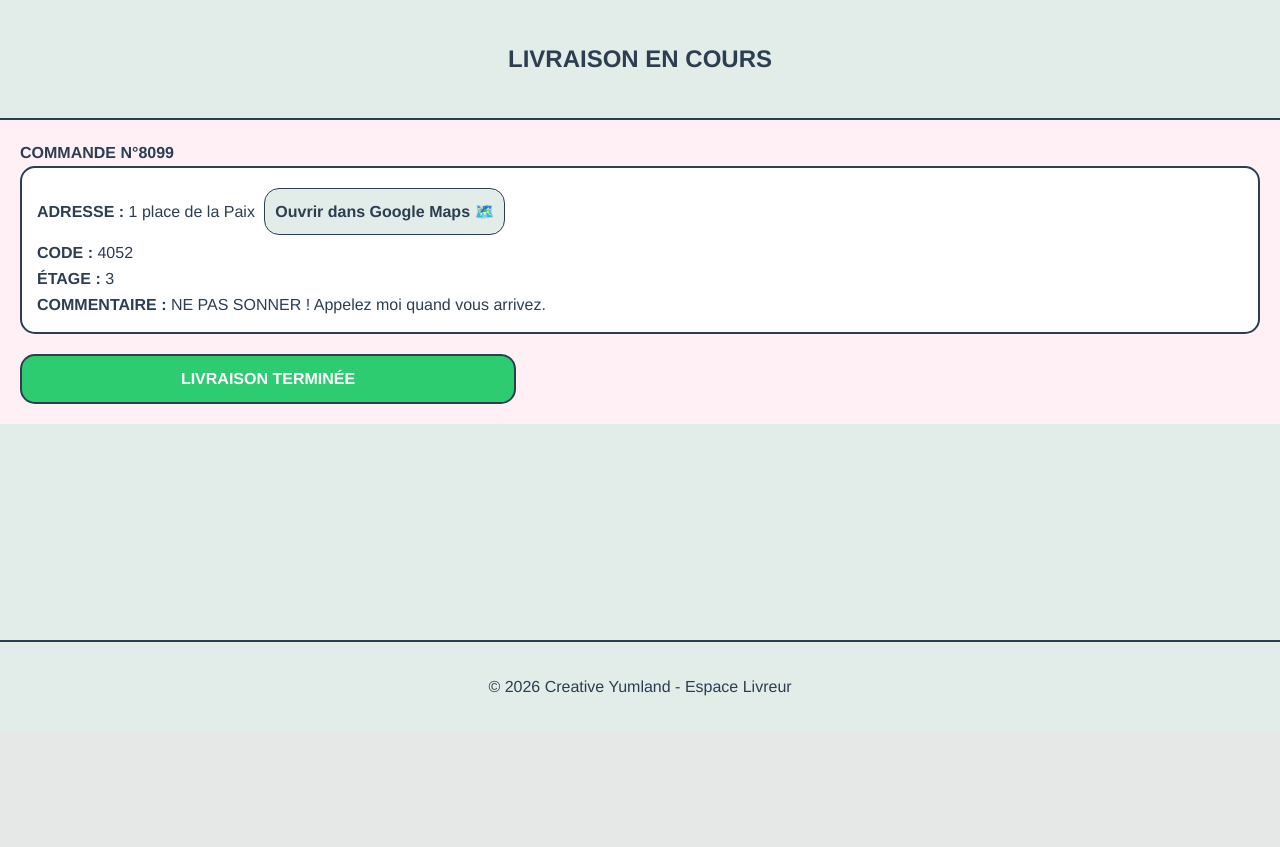
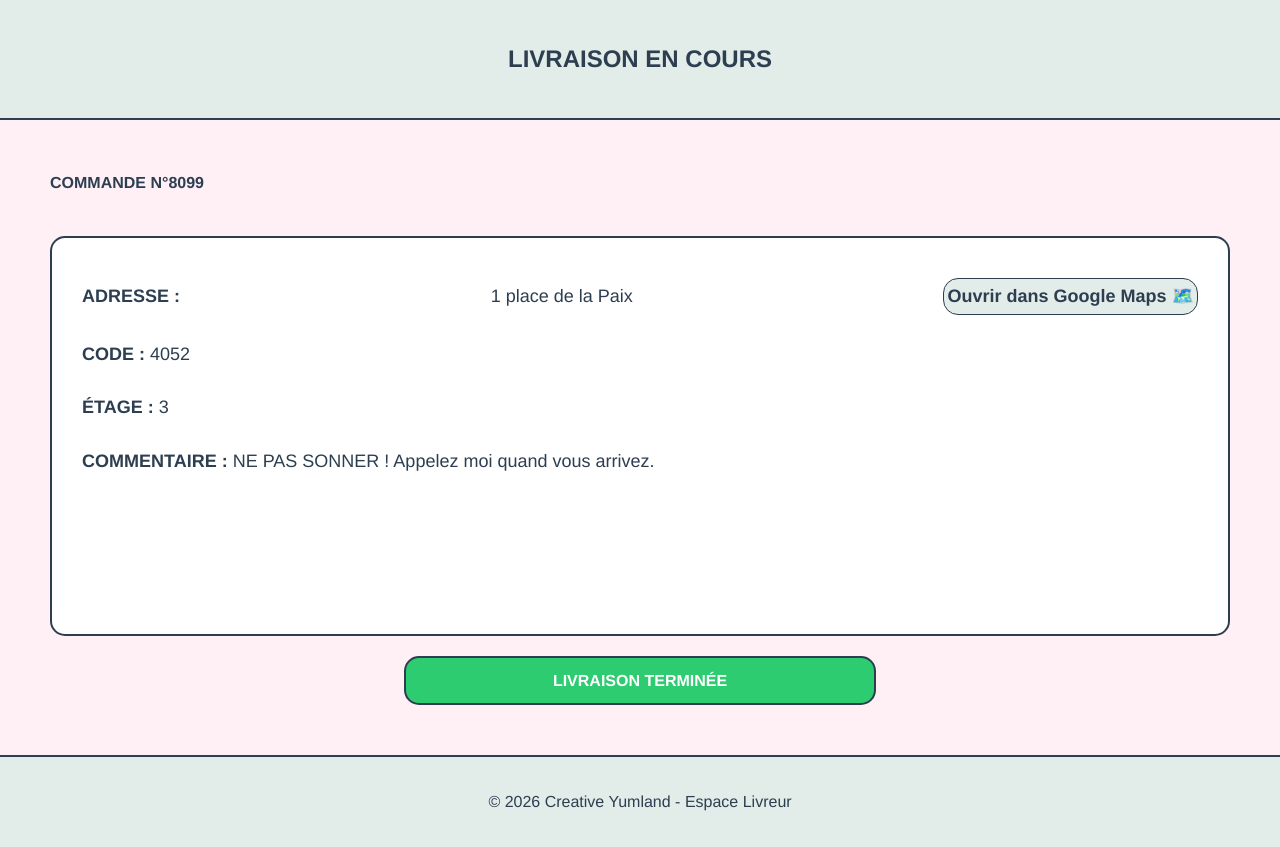
Before and after one commit to DiegoDelvig/Yumland, a PHP site: page /livraisons.html in a window 1280 px wide. Shown: the part 68-915 px from the top of the page. Before the commit the page ends 764 px from the top, so only its background shows below. Run offline with PHP 8.4, Linux system fonts and the light colour scheme.

Commit message:
Update livraisons.css

```diff
--- a/css/livraisons.css
+++ b/css/livraisons.css
@@ -1,3 +1,4 @@
+
 .titre-modif {
     align-items: center;
     margin-bottom: 40px;
@@ -12,18 +13,17 @@ a{
 
 
 a:hover{
-    color: #ad115c;
+    color: #db7396;
 }
 
 
 .maps{
     display: inline-flex;
-    margin: 5px;
+    padding: 3px;
     text-align: center;
     background-color:#E2ECE9;
     border: 1px solid var(--text-main);
     border-radius: 15px;
-    padding: 10px;
     text-decoration: none;
     border-radius: 15px;
     border: 1px solid var(--text-main);
@@ -40,6 +40,7 @@ a:hover{
 .btn-livraison{
     display: flex;
     justify-content: center;
+    margin-left: 30%;
     margin-top: 20px;
     text-align: center;
     padding: 10px 20px;
@@ -55,28 +56,46 @@ a:hover{
 }
 
 .btn-livraison:hover {
+    text-decoration: none;
     transform: translateY(-2px);
     box-shadow: 2px 4px 0px var(--text-main);
 }
 
 
+main {
+    flex: 1;
+    display: flex;
+    flex-direction: column;
+}
+
 .livreur-info{
-    padding: 20px;
-    border: 2px solid var(--text-main);
+    padding: 50px;
+    border-top: 2px solid var(--text-main);
     background-color: #fff0f5;
+    flex: 1;
     width: 100%;
     display: flex;
     flex-direction: column;
-    height: 80%;
-    border-bottom: none;
-    border-left: none;
-    border-right: none;
 }
 
-.bloc-blanc{
+
+.bloc-blanc {
+    margin-top: 40px;
     width: 100%;
-    padding: 15px;
+    padding: 40px 30px;
+    min-height: 400px;
     border: 2px solid var(--text-main);
     border-radius: 15px;
     background-color: white;
+    display: flex;
+    flex-direction: column;
+    gap: 25px;
+    font-size: large;
 }
+
+
+.bloc-blanc p:first-child {
+    display: flex;
+    justify-content: space-between;
+    align-items: center;
+}
```
